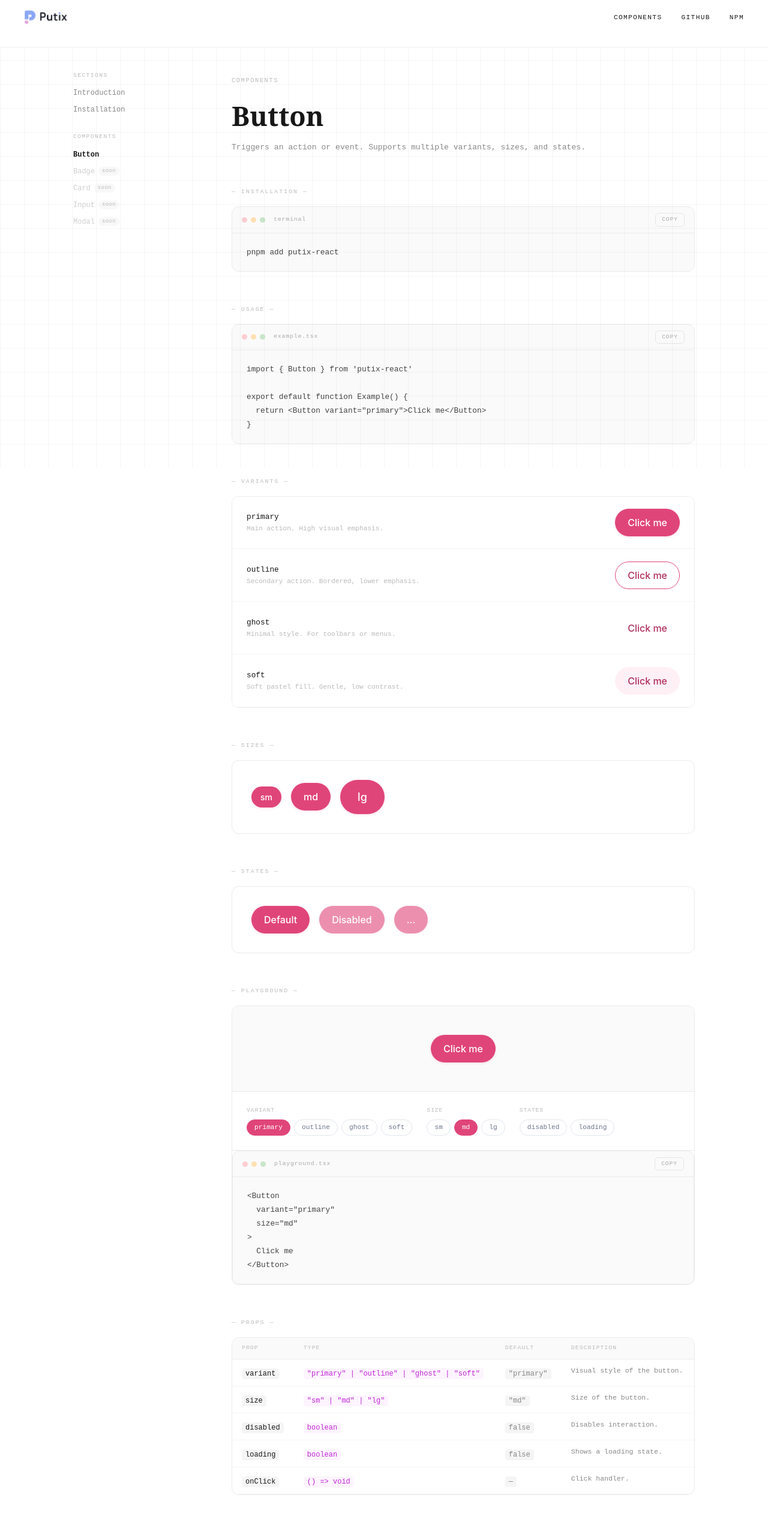
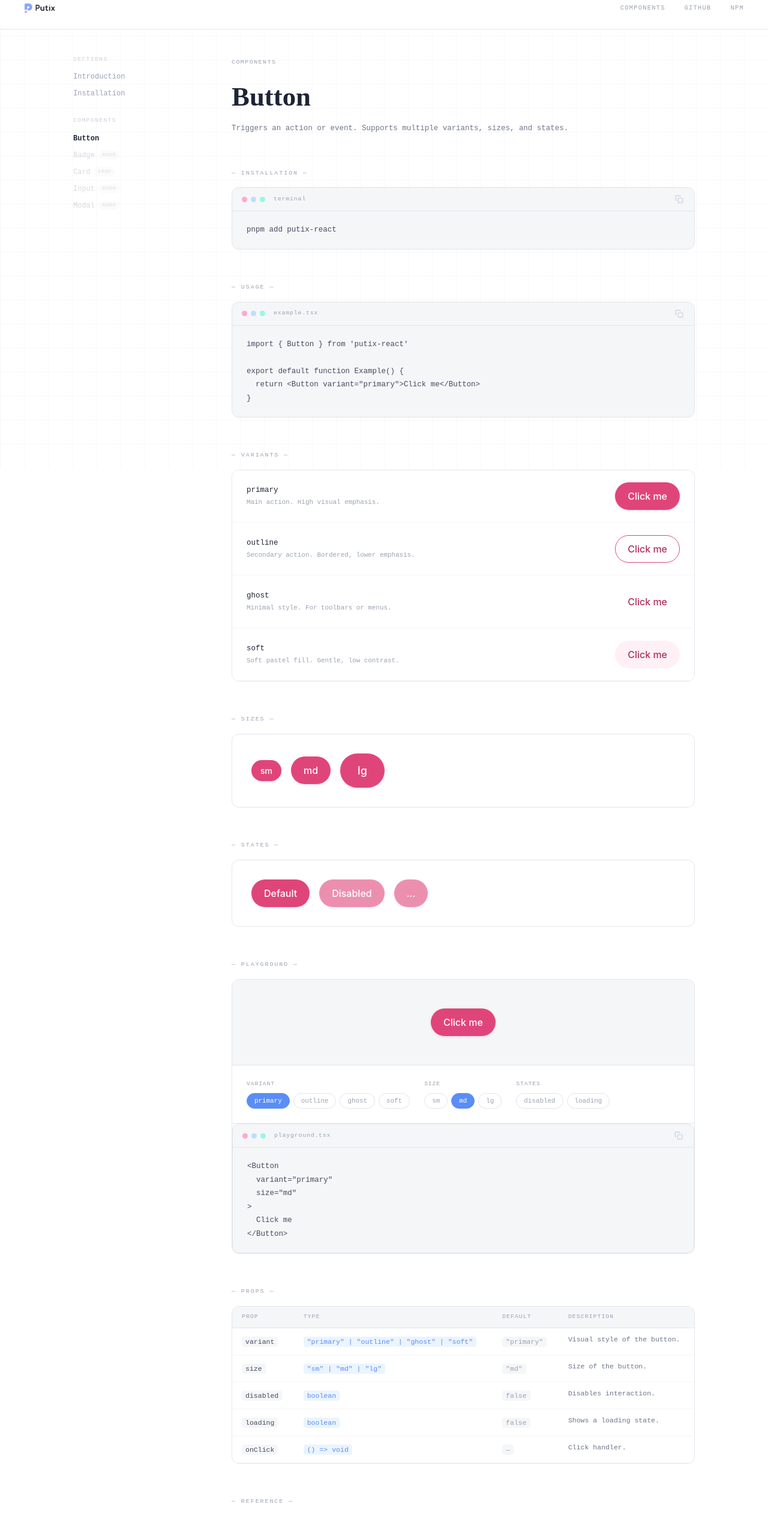
Before and after one commit to putriwulandr/putix-react, a Next.js app in the folder apps/playground/: page /components/button in a window 1280 px wide. Shown: the part 20-2547 px from the top of the page at 60% size. Built offline with nearby package versions, Linux system fonts and the light colour scheme.

Commit message:
feat: update code detail

```diff
--- a/apps/playground/src/docs/docs/CodeBlocks.tsx
+++ b/apps/playground/src/docs/docs/CodeBlocks.tsx
@@ -17,30 +17,31 @@ export function CodeBlock({ code, filename = 'example.tsx' }: CodeBlockProps) {
   return (
     <div
       style={{
-        background: '#fafafa',
-        border: '1px solid #ebebeb',
+        background: '#f5f6f8',
+        border: '1px solid #e2e5ec',
         borderRadius: '12px',
         overflow: 'hidden',
       }}
     >
+      {/* Header */}
       <div
         style={{
           padding: '10px 16px',
-          borderBottom: '1px solid #ebebeb',
+          borderBottom: '1px solid #e2e5ec',
           display: 'flex',
           alignItems: 'center',
           justifyContent: 'space-between',
         }}
       >
         <div style={{ display: 'flex', alignItems: 'center', gap: '6px' }}>
-          <div style={{ width: 9, height: 9, borderRadius: '50%', background: '#ffcdd2' }} />
-          <div style={{ width: 9, height: 9, borderRadius: '50%', background: '#ffe0b2' }} />
-          <div style={{ width: 9, height: 9, borderRadius: '50%', background: '#c8e6c9' }} />
+          <div style={{ width: 9, height: 9, borderRadius: '50%', background: '#ffa8cf' }} />
+          <div style={{ width: 9, height: 9, borderRadius: '50%', background: '#bddeff' }} />
+          <div style={{ width: 9, height: 9, borderRadius: '50%', background: '#99f6e4' }} />
           <span
             style={{
-              fontFamily: "'Courier New', monospace",
+              fontFamily: "'DM Mono', monospace",
               fontSize: '0.62rem',
-              color: '#aaa',
+              color: '#9aa2b4',
               marginLeft: '8px',
               letterSpacing: '0.08em',
             }}
@@ -50,29 +51,56 @@ export function CodeBlock({ code, filename = 'example.tsx' }: CodeBlockProps) {
         </div>
         <button
           onClick={handleCopy}
+          title={copied ? 'Copied!' : 'Copy'}
           style={{
-            fontFamily: "'Courier New', monospace",
-            fontSize: '0.6rem',
-            letterSpacing: '0.1em',
-            textTransform: 'uppercase',
             background: 'none',
-            border: '1px solid #e5e5e5',
-            borderRadius: '6px',
-            padding: '3px 10px',
+            border: 'none',
             cursor: 'pointer',
-            color: copied ? '#4caf50' : '#aaa',
+            padding: '2px',
+            color: copied ? '#5a8df5' : '#c8ceda',
+            display: 'flex',
+            alignItems: 'center',
             transition: 'color 0.2s',
           }}
         >
-          {copied ? 'Copied!' : 'Copy'}
+          {copied ? (
+            <svg
+              width="14"
+              height="14"
+              viewBox="0 0 24 24"
+              fill="none"
+              stroke="currentColor"
+              strokeWidth="2.5"
+              strokeLinecap="round"
+              strokeLinejoin="round"
+            >
+              <polyline points="20 6 9 17 4 12" />
+            </svg>
+          ) : (
+            <svg
+              width="14"
+              height="14"
+              viewBox="0 0 24 24"
+              fill="none"
+              stroke="currentColor"
+              strokeWidth="2"
+              strokeLinecap="round"
+              strokeLinejoin="round"
+            >
+              <rect x="9" y="9" width="13" height="13" rx="2" ry="2" />
+              <path d="M5 15H4a2 2 0 0 1-2-2V4a2 2 0 0 1 2-2h9a2 2 0 0 1 2 2v1" />
+            </svg>
+          )}
         </button>
       </div>
+
+      {/* Code */}
       <pre
         style={{
-          fontFamily: "'Courier New', monospace",
-          fontSize: '0.8rem',
+          fontFamily: "'DM Mono', monospace",
+          fontSize: '0.78rem',
           lineHeight: '1.8',
-          color: '#444',
+          color: '#424b5f',
           padding: '1.25rem 1.5rem',
           overflowX: 'auto',
           margin: 0,
--- a/apps/playground/src/docs/docs/DocsLayout.tsx
+++ b/apps/playground/src/docs/docs/DocsLayout.tsx
@@ -8,10 +8,10 @@ const NAV_LINKS = [
   { label: 'npm', href: 'https://www.npmjs.com/package/putix-react', external: true },
 ]
 
-const STATUS_COLORS: Record<string, string> = {
-  stable: '#c8e6c9',
-  beta: '#ffe0b2',
-  soon: '#eeeeee',
+const STATUS_COLORS: Record<string, { bg: string; color: string }> = {
+  stable: { bg: '#edfaf3', color: '#0f5a2e' },
+  beta: { bg: '#ebf4ff', color: '#1260c4' },
+  soon: { bg: '#f5f6f8', color: '#9aa2b4' },
 }
 
 interface DocsLayoutProps {
@@ -22,14 +22,17 @@ export function DocsLayout({ children }: DocsLayoutProps) {
   const router = useRouter()
 
   return (
-    <div style={{ minHeight: '100vh', background: '#fff' }}>
+    <div style={{ minHeight: '100vh', background: '#fff', fontFamily: "'DM Mono', monospace" }}>
       {/* Grid background */}
       <div
-        className="fixed inset-0 pointer-events-none"
         style={{
+          position: 'fixed',
+          inset: 0,
+          pointerEvents: 'none',
+          zIndex: 0,
           backgroundImage: `
-            linear-gradient(rgba(0,0,0,0.04) 1px, transparent 1px),
-            linear-gradient(90deg, rgba(0,0,0,0.04) 1px, transparent 1px)
+            linear-gradient(rgba(0,0,0,0.03) 1px, transparent 1px),
+            linear-gradient(90deg, rgba(0,0,0,0.03) 1px, transparent 1px)
           `,
           backgroundSize: '40px 40px',
         }}
@@ -37,23 +40,27 @@ export function DocsLayout({ children }: DocsLayoutProps) {
 
       {/* Nav */}
       <nav
-        className="relative z-10 flex items-center justify-between px-10 py-6"
         style={{
-          borderBottom: '1px solid #f0f0f0',
-          background: 'rgba(255,255,255,0.8)',
-          backdropFilter: 'blur(8px)',
           position: 'sticky',
           top: 0,
+          zIndex: 20,
+          display: 'flex',
+          alignItems: 'center',
+          justifyContent: 'space-between',
+          padding: '1rem 2.5rem',
+          borderBottom: '1px solid #e2e5ec',
+          background: 'rgba(255,255,255,0.85)',
+          backdropFilter: 'blur(8px)',
         }}
       >
         <Link href="/">
           <img
             src="/putix-ui-logos.png"
             alt="putix logo"
-            style={{ height: '50px', objectFit: 'contain' }}
+            style={{ height: '36px', objectFit: 'contain' }}
           />
         </Link>
-        <div className="flex items-center gap-8">
+        <div style={{ display: 'flex', alignItems: 'center', gap: '2rem' }}>
           {NAV_LINKS.map((link) =>
             link.external ? (
               <a
@@ -74,7 +81,16 @@ export function DocsLayout({ children }: DocsLayoutProps) {
         </div>
       </nav>
 
-      <div style={{ display: 'flex', maxWidth: '1100px', margin: '0 auto', padding: '0 2rem' }}>
+      <div
+        style={{
+          display: 'flex',
+          maxWidth: '1100px',
+          margin: '0 auto',
+          padding: '0 2rem',
+          position: 'relative',
+          zIndex: 1,
+        }}
+      >
         {/* Sidebar */}
         <aside
           style={{
@@ -82,9 +98,9 @@ export function DocsLayout({ children }: DocsLayoutProps) {
             flexShrink: 0,
             padding: '2.5rem 0',
             position: 'sticky',
-            top: '80px',
+            top: '72px',
             alignSelf: 'flex-start',
-            height: 'calc(100vh - 80px)',
+            height: 'calc(100vh - 72px)',
             overflowY: 'auto',
           }}
         >
@@ -100,8 +116,8 @@ export function DocsLayout({ children }: DocsLayoutProps) {
                 ...sidebarLinkStyle,
                 color:
                   router.pathname === '/components' && item.href === '/components'
-                    ? '#171717'
-                    : '#888',
+                    ? '#1e2436'
+                    : '#9aa2b4',
                 fontWeight:
                   router.pathname === '/components' && item.href === '/components' ? 600 : 400,
               }}
@@ -117,7 +133,7 @@ export function DocsLayout({ children }: DocsLayoutProps) {
               href={`/components/${comp.slug}`}
               style={{
                 ...sidebarLinkStyle,
-                color: router.asPath === `/components/${comp.slug}` ? '#171717' : '#888',
+                color: router.asPath === `/components/${comp.slug}` ? '#1e2436' : '#9aa2b4',
                 fontWeight: router.asPath === `/components/${comp.slug}` ? 600 : 400,
                 opacity: comp.status === 'soon' ? 0.4 : 1,
                 pointerEvents: comp.status === 'soon' ? 'none' : 'auto',
@@ -133,8 +149,8 @@ export function DocsLayout({ children }: DocsLayoutProps) {
                     fontSize: '0.55rem',
                     padding: '1px 6px',
                     borderRadius: '9999px',
-                    background: STATUS_COLORS[comp.status],
-                    color: '#555',
+                    background: STATUS_COLORS[comp.status].bg,
+                    color: STATUS_COLORS[comp.status].color,
                     fontWeight: 400,
                     letterSpacing: '0.05em',
                   }}
@@ -154,26 +170,27 @@ export function DocsLayout({ children }: DocsLayoutProps) {
 }
 
 const navLinkStyle: React.CSSProperties = {
-  fontFamily: "'Courier New', monospace",
-  fontSize: '0.7rem',
+  fontFamily: "'DM Mono', monospace",
+  fontSize: '0.65rem',
   letterSpacing: '0.12em',
-  color: '#181818',
+  color: '#9aa2b4',
   textTransform: 'uppercase',
   textDecoration: 'none',
+  transition: 'color 0.15s',
 }
 
 const sidebarLabelStyle: React.CSSProperties = {
-  fontFamily: "'Courier New', monospace",
+  fontFamily: "'DM Mono', monospace",
   fontSize: '0.6rem',
   letterSpacing: '0.15em',
   textTransform: 'uppercase',
-  color: '#bbb',
+  color: '#c8ceda',
   marginBottom: '0.5rem',
 }
 
 const sidebarLinkStyle: React.CSSProperties = {
   display: 'block',
-  fontFamily: "'Courier New', monospace",
+  fontFamily: "'DM Mono', monospace",
   fontSize: '0.75rem',
   textDecoration: 'none',
   padding: '5px 0',
--- a/apps/playground/src/docs/docs/SectionLabel.tsx
+++ b/apps/playground/src/docs/docs/SectionLabel.tsx
@@ -2,11 +2,11 @@ export function SectionLabel({ children }: { children: React.ReactNode }) {
   return (
     <p
       style={{
-        fontFamily: "'Courier New', monospace",
+        fontFamily: "'DM Mono', monospace",
         fontSize: '0.62rem',
         letterSpacing: '0.2em',
         textTransform: 'uppercase',
-        color: '#bbb',
+        color: '#9aa2b4',
         marginBottom: '1rem',
       }}
     >
--- a/apps/playground/src/pages/components/button.tsx
+++ b/apps/playground/src/pages/components/button.tsx
@@ -1,6 +1,6 @@
 import { useState } from 'react'
-import { Button } from 'putix'
-import type { ButtonVariant, ButtonSize } from 'putix'
+import { Button } from 'putix-react'
+import type { ButtonVariant, ButtonSize } from 'putix-react'
 import { CodeBlock } from '@/docs/docs/CodeBlocks'
 import { DocsLayout } from '@/docs/docs/DocsLayout'
 import { SectionLabel } from '@/docs/docs/SectionLabel'
@@ -25,17 +25,17 @@ function PropRow({
         <code style={codeStyle}>{name}</code>
       </td>
       <td style={tdStyle}>
-        <code style={{ ...codeStyle, color: '#c026d3', background: '#fdf4ff' }}>{type}</code>
+        <code style={{ ...codeStyle, color: '#5a8df5', background: '#ebf4ff' }}>{type}</code>
       </td>
       <td style={tdStyle}>
-        <code style={{ ...codeStyle, color: '#888' }}>{defaultVal}</code>
+        <code style={{ ...codeStyle, color: '#9aa2b4' }}>{defaultVal}</code>
       </td>
       <td
         style={{
           ...tdStyle,
-          fontFamily: "'Courier New', monospace",
+          fontFamily: "'DM Mono', monospace",
           fontSize: '0.72rem',
-          color: '#888',
+          color: '#6b758a',
         }}
       >
         {desc}
@@ -58,30 +58,30 @@ function Playground() {
 </Button>`
 
   const toggleStyle = (active: boolean): React.CSSProperties => ({
-    fontFamily: "'Courier New', monospace",
-    fontSize: '0.7rem',
+    fontFamily: "'DM Mono', monospace",
+    fontSize: '0.68rem',
     padding: '4px 12px',
     borderRadius: '9999px',
     border: '1px solid',
-    borderColor: active ? 'var(--putix-pink-500)' : 'var(--putix-neutral-100)',
-    background: active ? 'var(--putix-pink-500)' : '#fff',
-    color: active ? '#fff' : 'var(--putix-neutral-500)',
+    borderColor: active ? '#5a8df5' : '#e2e5ec',
+    background: active ? '#5a8df5' : '#fff',
+    color: active ? '#fff' : '#9aa2b4',
     cursor: 'pointer',
     transition: 'all 0.15s',
   })
 
   return (
-    <div style={{ border: '1px solid #ebebeb', borderRadius: '12px', overflow: 'hidden' }}>
+    <div style={{ border: '1px solid #e2e5ec', borderRadius: '12px', overflow: 'hidden' }}>
       {/* Preview */}
       <div
         style={{
-          background: '#fafafa',
+          background: '#f5f6f8',
           padding: '3rem',
           display: 'flex',
           alignItems: 'center',
           justifyContent: 'center',
           minHeight: '130px',
-          borderBottom: '1px solid #ebebeb',
+          borderBottom: '1px solid #e2e5ec',
         }}
       >
         <Button variant={variant} size={size} disabled={disabled} loading={loading}>
@@ -97,7 +97,7 @@ function Playground() {
           display: 'flex',
           flexWrap: 'wrap',
           gap: '1.5rem',
-          borderBottom: '1px solid #ebebeb',
+          borderBottom: '1px solid #e2e5ec',
         }}
       >
         <div>
@@ -147,11 +147,11 @@ export default function ButtonPage() {
         <div>
           <p
             style={{
-              fontFamily: "'Courier New', monospace",
-              fontSize: '0.65rem',
+              fontFamily: "'DM Mono', monospace",
+              fontSize: '0.62rem',
               letterSpacing: '0.15em',
               textTransform: 'uppercase',
-              color: '#bbb',
+              color: '#9aa2b4',
               marginBottom: '1rem',
             }}
           >
@@ -159,10 +159,10 @@ export default function ButtonPage() {
           </p>
           <h1
             style={{
-              fontFamily: "'Georgia', serif",
+              fontFamily: "'Fraunces', serif",
               fontSize: 'clamp(1.8rem, 4vw, 2.8rem)',
               fontWeight: 700,
-              color: '#171717',
+              color: '#1e2436',
               marginBottom: '0.5rem',
             }}
           >
@@ -170,9 +170,9 @@ export default function ButtonPage() {
           </h1>
           <p
             style={{
-              fontFamily: "'Courier New', monospace",
-              fontSize: '0.82rem',
-              color: '#888',
+              fontFamily: "'DM Mono', monospace",
+              fontSize: '0.78rem',
+              color: '#6b758a',
               lineHeight: '1.8',
             }}
           >
@@ -207,7 +207,7 @@ export default function Example() {
               display: 'flex',
               flexDirection: 'column',
               gap: '1px',
-              border: '1px solid #ebebeb',
+              border: '1px solid #e2e5ec',
               borderRadius: '12px',
               overflow: 'hidden',
             }}
@@ -226,7 +226,7 @@ export default function Example() {
                   justifyContent: 'space-between',
                   padding: '1.25rem 1.5rem',
                   background: '#fff',
-                  borderBottom: '1px solid #f5f5f5',
+                  borderBottom: '1px solid #f5f6f8',
                   gap: '2rem',
                   flexWrap: 'wrap',
                 }}
@@ -234,9 +234,9 @@ export default function Example() {
                 <div>
                   <p
                     style={{
-                      fontFamily: "'Courier New', monospace",
-                      fontSize: '0.8rem',
-                      color: '#171717',
+                      fontFamily: "'DM Mono', monospace",
+                      fontSize: '0.78rem',
+                      color: '#1e2436',
                       marginBottom: '2px',
                     }}
                   >
@@ -244,9 +244,9 @@ export default function Example() {
                   </p>
                   <p
                     style={{
-                      fontFamily: "'Courier New', monospace",
-                      fontSize: '0.7rem',
-                      color: '#bbb',
+                      fontFamily: "'DM Mono', monospace",
+                      fontSize: '0.68rem',
+                      color: '#9aa2b4',
                     }}
                   >
                     {desc}
@@ -263,7 +263,7 @@ export default function Example() {
           <SectionLabel>Sizes</SectionLabel>
           <div
             style={{
-              border: '1px solid #ebebeb',
+              border: '1px solid #e2e5ec',
               borderRadius: '12px',
               padding: '2rem',
               background: '#fff',
@@ -286,7 +286,7 @@ export default function Example() {
           <SectionLabel>States</SectionLabel>
           <div
             style={{
-              border: '1px solid #ebebeb',
+              border: '1px solid #e2e5ec',
               borderRadius: '12px',
               padding: '2rem',
               background: '#fff',
@@ -315,21 +315,21 @@ export default function Example() {
         {/* Props */}
         <section>
           <SectionLabel>Props</SectionLabel>
-          <div style={{ border: '1px solid #ebebeb', borderRadius: '12px', overflow: 'hidden' }}>
+          <div style={{ border: '1px solid #e2e5ec', borderRadius: '12px', overflow: 'hidden' }}>
             <table style={{ width: '100%', borderCollapse: 'collapse' }}>
               <thead>
-                <tr style={{ background: '#fafafa', borderBottom: '1px solid #ebebeb' }}>
+                <tr style={{ background: '#f5f6f8', borderBottom: '1px solid #e2e5ec' }}>
                   {['Prop', 'Type', 'Default', 'Description'].map((h) => (
                     <th
                       key={h}
                       style={{
                         padding: '10px 16px',
                         textAlign: 'left',
-                        fontFamily: "'Courier New', monospace",
+                        fontFamily: "'DM Mono', monospace",
                         fontSize: '0.62rem',
                         letterSpacing: '0.1em',
                         textTransform: 'uppercase',
-                        color: '#bbb',
+                        color: '#9aa2b4',
                         fontWeight: 400,
                       }}
                     >
@@ -372,7 +372,7 @@ export default function Example() {
         {/* Reference */}
         <section>
           <SectionLabel>Reference</SectionLabel>
-          <div style={{ border: '1px solid #ebebeb', borderRadius: '12px', overflow: 'hidden' }}>
+          <div style={{ border: '1px solid #e2e5ec', borderRadius: '12px', overflow: 'hidden' }}>
             {[
               {
                 label: 'GitHub Source',
@@ -390,7 +390,7 @@ export default function Example() {
                   alignItems: 'center',
                   justifyContent: 'space-between',
                   padding: '1rem 1.5rem',
-                  borderBottom: '1px solid #f5f5f5',
+                  borderBottom: '1px solid #f5f6f8',
                   textDecoration: 'none',
                   background: '#fff',
                   transition: 'background 0.15s',
@@ -398,18 +398,18 @@ export default function Example() {
               >
                 <span
                   style={{
-                    fontFamily: "'Courier New', monospace",
+                    fontFamily: "'DM Mono', monospace",
                     fontSize: '0.78rem',
-                    color: '#171717',
+                    color: '#1e2436',
                   }}
                 >
                   {label}
                 </span>
                 <span
                   style={{
-                    fontFamily: "'Courier New', monospace",
+                    fontFamily: "'DM Mono', monospace",
                     fontSize: '0.7rem',
-                    color: '#bbb',
+                    color: '#5a8df5',
                   }}
                 >
                   ↗
@@ -425,24 +425,24 @@ export default function Example() {
 
 const tdStyle: React.CSSProperties = {
   padding: '10px 16px',
-  borderBottom: '1px solid #f5f5f5',
+  borderBottom: '1px solid #f5f6f8',
   verticalAlign: 'top',
 }
 
 const codeStyle: React.CSSProperties = {
-  fontFamily: "'Courier New', monospace",
-  fontSize: '0.75rem',
-  background: '#f5f5f5',
+  fontFamily: "'DM Mono', monospace",
+  fontSize: '0.72rem',
+  background: '#f5f6f8',
   padding: '2px 6px',
   borderRadius: '4px',
-  color: '#171717',
+  color: '#424b5f',
 }
 
 const controlLabelStyle: React.CSSProperties = {
-  fontFamily: "'Courier New', monospace",
+  fontFamily: "'DM Mono', monospace",
   fontSize: '0.6rem',
   letterSpacing: '0.1em',
   textTransform: 'uppercase',
-  color: '#bbb',
+  color: '#9aa2b4',
   marginBottom: '8px',
 }
```
Also changed, not shown: apps/playground/src/pages/components/index.tsx (+17 -17 lines).
